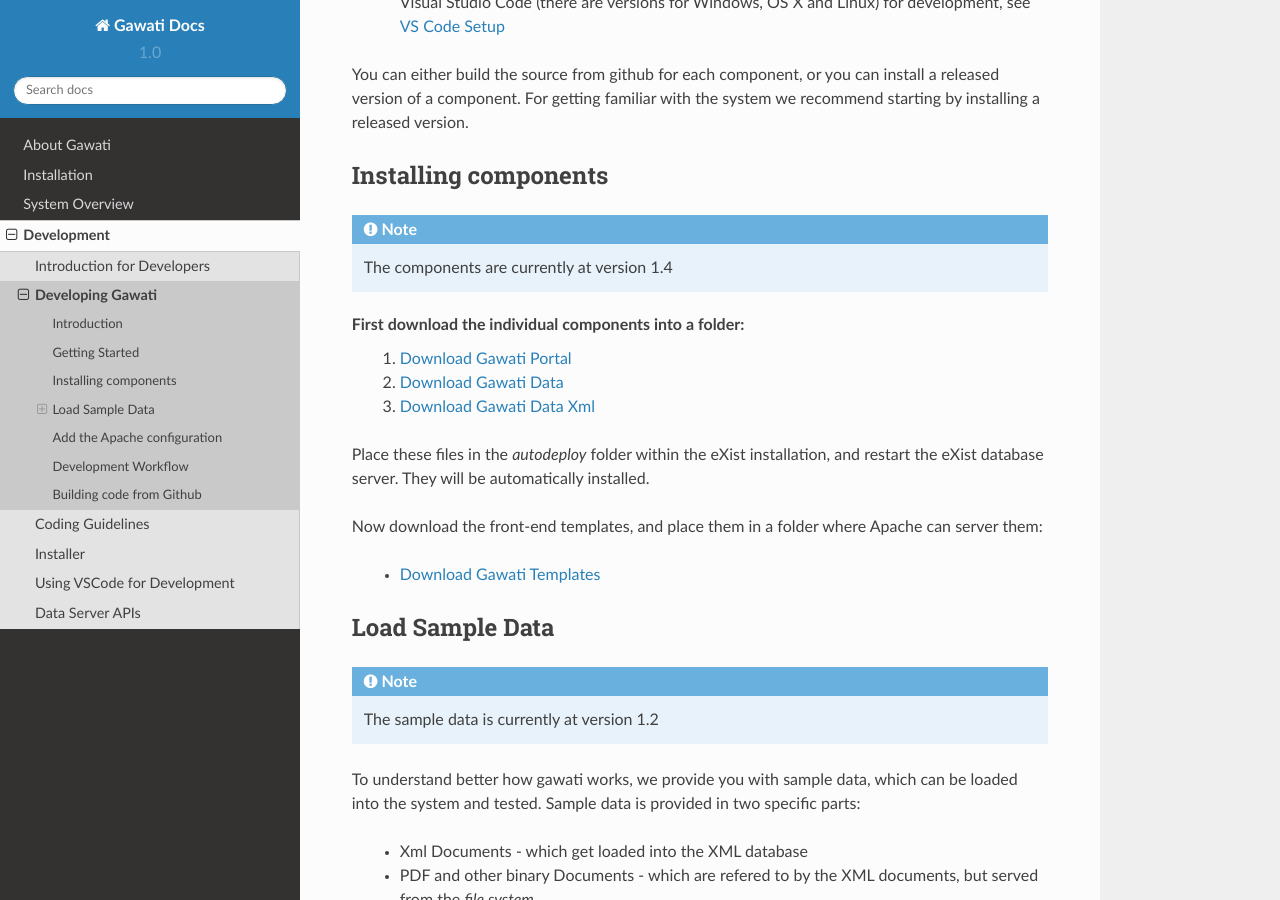
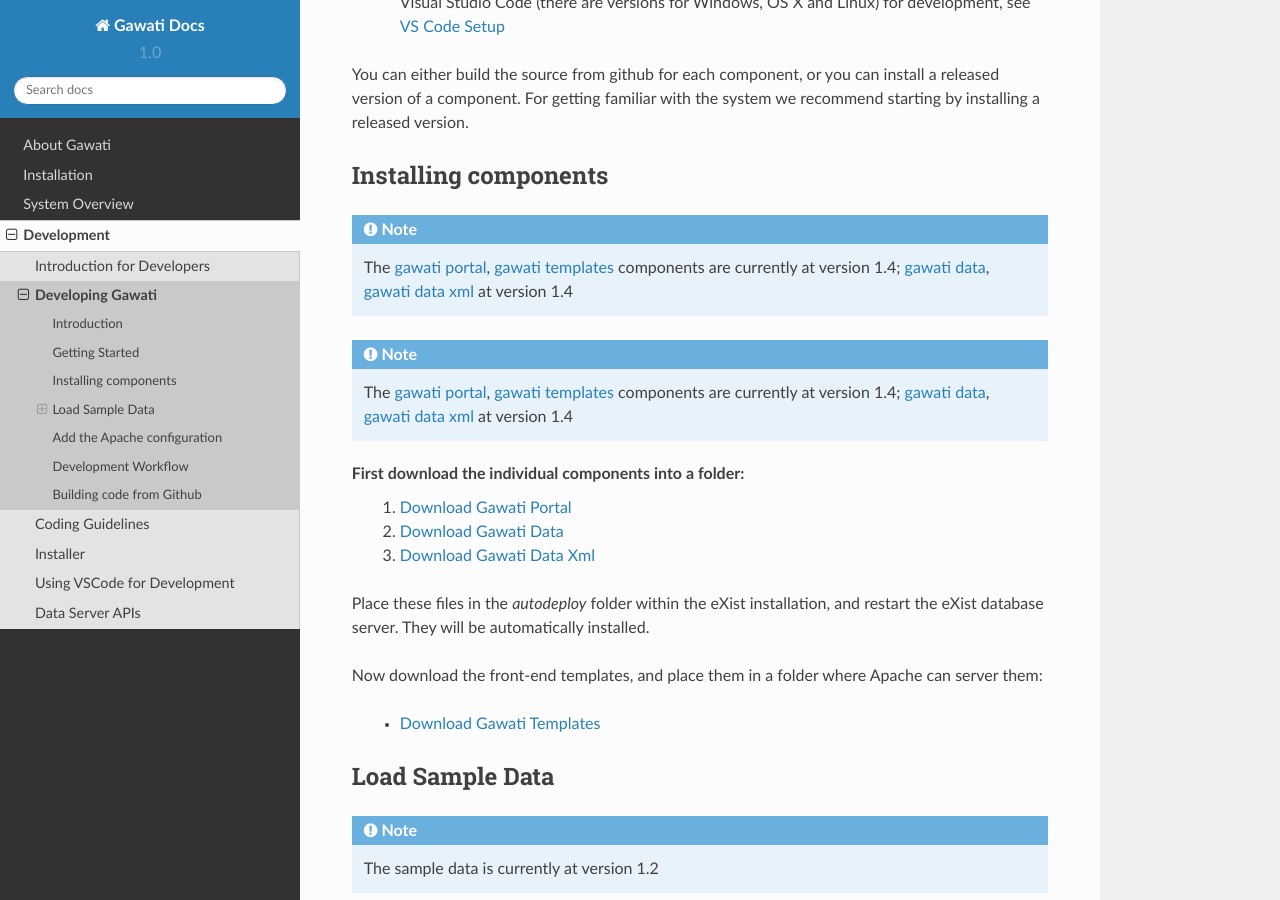
Before and after one commit to gawati/gawati-docs, a Sphinx documentation site: the page built from docs/source/development/dev-env.rst, in a window 1280 px wide and 900 px high, scrolled down 891 px. Built offline with Sphinx 7.4.7 and the Read the Docs theme 2.0.0, drawn with Linux system fonts in a browser that asks for light colours.

Commit message:
Updating docs with version numbers

```diff
--- a/docs/source/development/dev-env.rst
+++ b/docs/source/development/dev-env.rst
@@ -34,8 +34,10 @@ You can either build the source from github for each component, or you can insta
 Installing components
 *********************
 
+.. include:: version-info.rst
+
 .. note::
-  The components are currently at version 1.4
+  The `gawati portal`_, `gawati templates`_ components are currently at version 1.4; `gawati data`_, `gawati data xml`_ at version 1.4
 
 First download the individual components into a folder:
  1. `Download Gawati Portal`_
@@ -238,8 +240,8 @@ Click the *+* icon, and select the package you just built in the `build` folder
 .. _Meld: http://meldmerge.org/
 .. _Meld OS X: https://yousseb.github.io/meld/
 .. _Download Gawati Portal: https://github.com/gawati/gawati-portal/releases/download/1.4/gawati-portal-1.4-dev.xar
-.. _Download Gawati Data: https://github.com/gawati/gawati-data/releases/download/1.4/gawati-data-1.4.xar
-.. _Download Gawati Data Xml: https://github.com/gawati/gawati-data-xml/releases/download/1.4/gw-data-1.4.xar
+.. _Download Gawati Data: https://github.com/gawati/gawati-data/releases/download/1.5/gawati-data-1.5.xar
+.. _Download Gawati Data Xml: https://github.com/gawati/gawati-data-xml/releases/download/1.5/gw-data-1.5.xar
 .. _Download Gawati Templates: https://github.com/gawati/gawati-templates/releases/download/1.4/gawati-templates-1.4.zip
 .. _XML Data set: https://github.com/gawati/gawati-data-xml/releases/download/1.2/akn_xml_sample-1.2.zip
 .. _PDF Data set: https://github.com/gawati/gawati-data-xml/releases/download/1.2/akn_pdf_sample-1.2.zip
--- /dev/null
+++ b/docs/source/development/version-info.rst
@@ -0,0 +1,3 @@
+
+.. note::
+  The `gawati portal`_, `gawati templates`_ components are currently at version 1.4; `gawati data`_, `gawati data xml`_ at version 1.4
```
